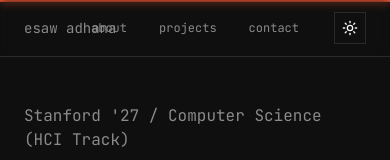
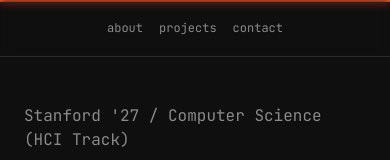
Before and after one commit to EsawAdhana/portfolio, a Next.js app: page / in a window 390 px wide. Shown: the top 160 px of the page. Built offline with nearby package versions, Linux system fonts and the light colour scheme.

Commit message:
Fix for mobile

```diff
--- a/app/page.tsx
+++ b/app/page.tsx
@@ -4,9 +4,8 @@ import { useState, useEffect, useRef } from 'react';
 import { useForm } from 'react-hook-form';
 import emailjs from '@emailjs/browser';
 import Image from 'next/image';
-import { useTheme } from './context/ThemeContext';
 import { motion, AnimatePresence, useScroll, useTransform } from 'framer-motion';
-import { ArrowUpRight, ArrowRight, X, Github, Linkedin, Instagram, Mail, Sun, Moon, Sparkles } from 'lucide-react';
+import { ArrowUpRight, ArrowRight, X, Github, Linkedin, Instagram, Mail, Sparkles } from 'lucide-react';
 import type { ProjectType } from './lib/types';
 
 type FormData = {
@@ -72,7 +71,6 @@ const typingTexts = [
 ];
 
 export default function Home() {
-  const { theme, toggleTheme } = useTheme();
   const [isSubmitted, setIsSubmitted] = useState(false);
   const [isLoading, setIsLoading] = useState(false);
   const [isContactOpen, setIsContactOpen] = useState(false);
@@ -166,14 +164,14 @@ export default function Home() {
 
       {/* Fixed header */}
       <header className="fixed top-0 left-0 right-0 z-50 border-b border-[color:var(--border-subtle)] bg-[color:var(--background)]/90 backdrop-blur-sm">
-        <div className="max-w-6xl mx-auto px-6 h-14 flex items-center justify-center relative">
+        <div className="max-w-6xl mx-auto px-4 md:px-6 h-14 flex items-center justify-between relative">
           <button
             onClick={() => scrollToSection('hero')}
-            className="absolute left-6 font-mono text-sm text-[color:var(--muted)] hover:text-[color:var(--foreground)] transition-colors cursor-pointer"
+            className="hidden md:block font-mono text-sm text-[color:var(--muted)] hover:text-[color:var(--foreground)] transition-colors cursor-pointer"
           >
             esaw adhana
           </button>
-          <nav className="flex items-center justify-center gap-8 md:gap-12">
+          <nav className="flex items-center justify-center gap-4 md:gap-8 lg:gap-12 flex-1 md:flex-none">
             <button
               onClick={() => scrollToSection('about')}
               className="font-mono text-xs text-[color:var(--muted)] hover:text-[color:var(--foreground)] transition-colors"
@@ -193,17 +191,6 @@ export default function Home() {
               contact
             </button>
           </nav>
-          <button
-            onClick={toggleTheme}
-            className="absolute right-6 w-8 h-8 border border-[color:var(--border-subtle)] flex items-center justify-center hover:border-[color:var(--border)] transition-colors"
-            aria-label={theme === 'dark' ? 'Switch to light mode' : 'Switch to dark mode'}
-          >
-            {theme === 'dark' ? (
-              <Sun className="w-4 h-4" />
-            ) : (
-              <Moon className="w-4 h-4" />
-            )}
-          </button>
         </div>
       </header>
 
```
